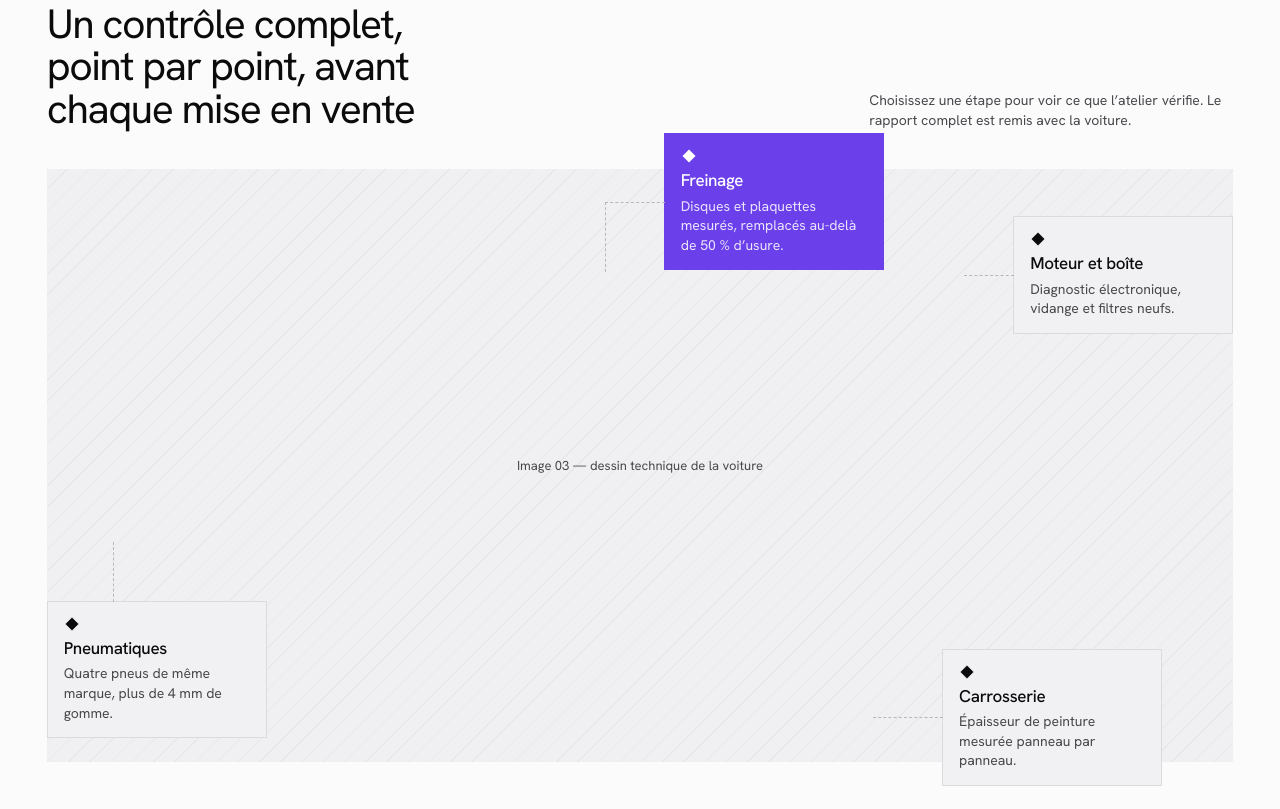
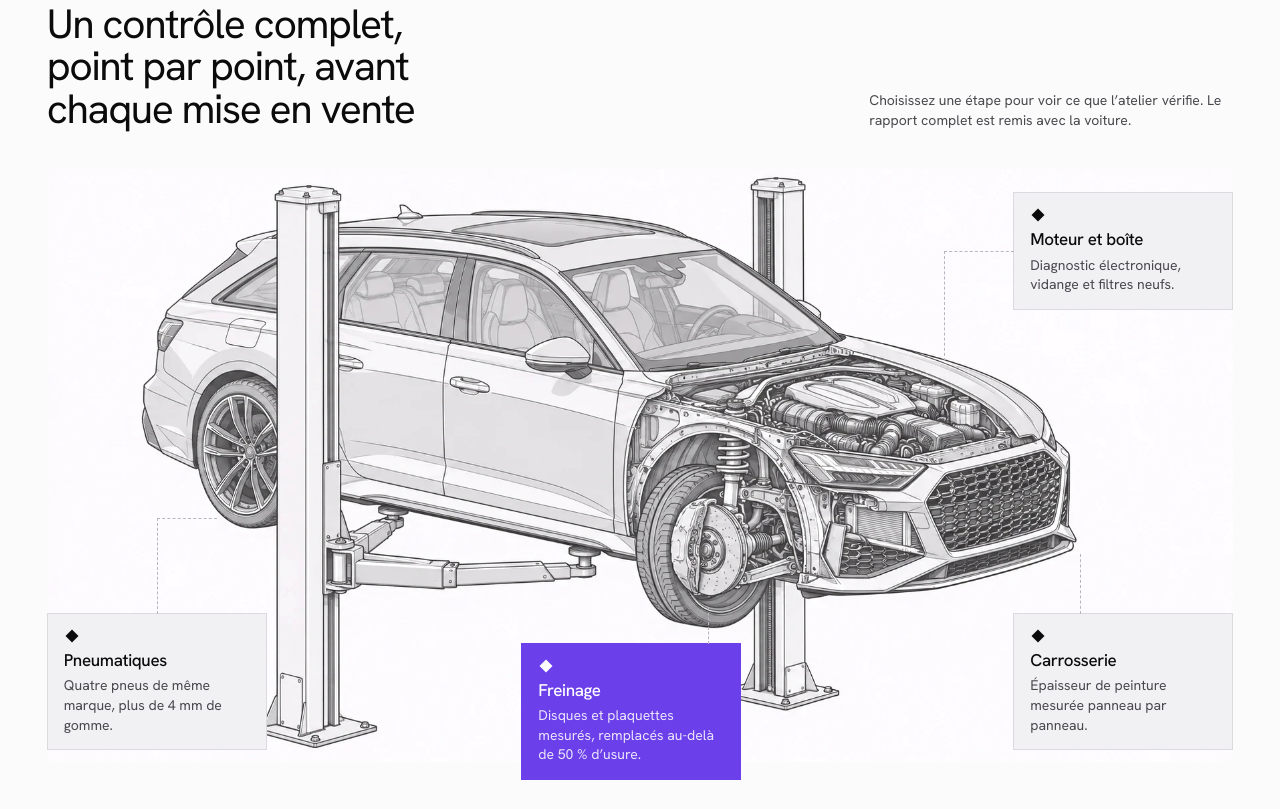
Before and after one commit to 09-zed/courbe-auto, a plain HTML site: page index.html in a window 1280 px wide. Shown: the part 1371-2180 px from the top of the page. Drawn offline with Linux system fonts and the light colour scheme.

Commit message:
Intègre les images 02 à 06 et cale les étiquettes du contrôle sur le dessin
Co-Authored-By: Claude Opus 5.5 <noreply@anthropic.com>
Claude-Session: https://claude.ai/code/session_013uQTHcUAfGsDcVFy4C2fgb

```diff
--- a/index.html
+++ b/index.html
@@ -156,7 +156,8 @@ h1, h2, h3 { text-wrap: balance; font-weight: 400; }
 .check-head .display { max-width: 14em; }
 .check-head .small { max-width: 26em; }
 .schema { position: relative; margin: clamp(28px, 3vw, 44px) var(--pad) 0; }
-.schema .ph { aspect-ratio: 2 / 1; background: #F0EFF1; }
+.schema .ph { aspect-ratio: 2 / 1; background: transparent; }
+.schema .ph:not(:has(img)) { background: #F0EFF1; }
 .schema .ph img { object-fit: contain; }
 .callout {
   position: absolute; width: min(220px, 24%);
@@ -173,10 +174,11 @@ h1, h2, h3 { text-wrap: balance; font-weight: 400; }
 .callout::after { /* fil de repère vers la pièce */
   content: ""; position: absolute; border: 1px dashed #B9B5BE; pointer-events: none;
 }
-.c1 { left: 52%; top: -6%; }   .c1::after { left: -60px; top: 50%; width: 60px; height: 70px; border-right: 0; border-bottom: 0; }
-.c2 { left: 0; bottom: 4%; }   .c2::after { left: 30%; bottom: 100%; width: 0; height: 60px; border-left: 0; }
-.c3 { right: 0; top: 8%; }     .c3::after { right: 100%; top: 50%; width: 50px; height: 0; border-bottom: 0; }
-.c4 { right: 6%; bottom: -4%; } .c4::after { right: 100%; top: 50%; width: 70px; height: 0; border-bottom: 0; }
+/* positions calées sur le dessin 03 (connecteurs en L vers la pièce) */
+.c1 { left: 40%; bottom: -3%; }  .c1::after { left: 85%; bottom: 100%; width: 0; height: 36px; border-left: 0; }
+.c2 { left: 0; bottom: 2%; }     .c2::after { left: 50%; bottom: 100%; width: 60px; height: 96px; border-right: 0; border-bottom: 0; }
+.c3 { right: 0; top: 4%; }       .c3::after { right: 100%; top: 50%; width: 70px; height: 110px; border-right: 0; border-bottom: 0; }
+.c4 { right: 0; bottom: 2%; }    .c4::after { left: 30%; bottom: 100%; width: 0; height: 60px; border-left: 0; }
 @media (hover: hover) and (pointer: fine) { .callout[aria-pressed="false"]:hover { border-color: var(--violet); } }
 
 /* ---------- Grille « Prochains arrivages » ---------- */
@@ -435,7 +437,7 @@ dialog::backdrop { background: rgb(30 26 34 / .42); }
 
     <div class="proofs" aria-label="Nos engagements">
       <figure class="ph" data-label="Image 02 — voiture de trois quarts avant">
-        <img src="assets/02-trois-quarts.webp" width="1600" height="900" alt="Le break rouge vu de trois quarts avant, en studio" loading="lazy" onerror="this.remove()">
+        <img src="assets/02-trois-quarts.webp" width="1672" height="941" alt="Porsche Panamera Sport Turismo rouge vue de trois quarts avant, en studio" loading="lazy" onerror="this.remove()">
       </figure>
       <div class="proof"><p class="proof-text"><svg aria-hidden="true"><use href="#i-mark"/></svg>Plus de 300 voitures livrées depuis 2019</p><span class="proof-line" aria-hidden="true"></span></div>
       <div class="proof"><p class="proof-text"><svg aria-hidden="true"><use href="#i-mark"/></svg>Votre reprise estimée en 30&nbsp;minutes</p><span class="proof-line" aria-hidden="true"></span></div>
@@ -452,7 +454,7 @@ dialog::backdrop { background: rgb(30 26 34 / .42); }
       </div>
       <div class="schema">
         <figure class="ph" data-label="Image 03 — dessin technique de la voiture">
-          <img src="assets/03-schema.webp" width="2000" height="1000" alt="Dessin technique au trait d’une voiture sur pont élévateur, roues et moteur détaillés" loading="lazy" onerror="this.remove()">
+          <img src="assets/03-schema.webp" width="1774" height="887" alt="Dessin technique d’un break sur pont élévateur, avant écorché montrant le moteur, la suspension et le disque de frein" loading="lazy" onerror="this.remove()">
         </figure>
         <div class="callouts" role="group" aria-label="Étapes du contrôle">
           <button class="callout c1" type="button" aria-pressed="true"><svg aria-hidden="true"><use href="#i-dot"/></svg><b>Freinage</b><span>Disques et plaquettes mesurés, remplacés au-delà de 50&nbsp;% d’usure.</span></button>
```
Also changed, not shown: assets/02-trois-quarts.webp (added), assets/03-schema.webp (added), assets/04-arrivage-1.webp (added), assets/05-arrivage-2.webp (added), assets/06-arrivage-3.webp (added), 1 other file.
